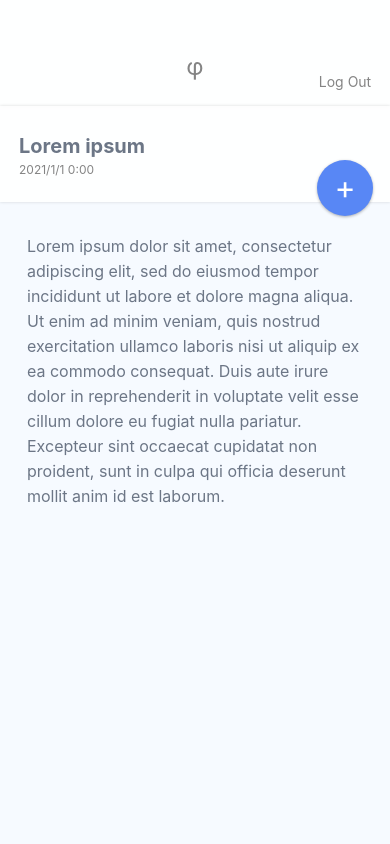
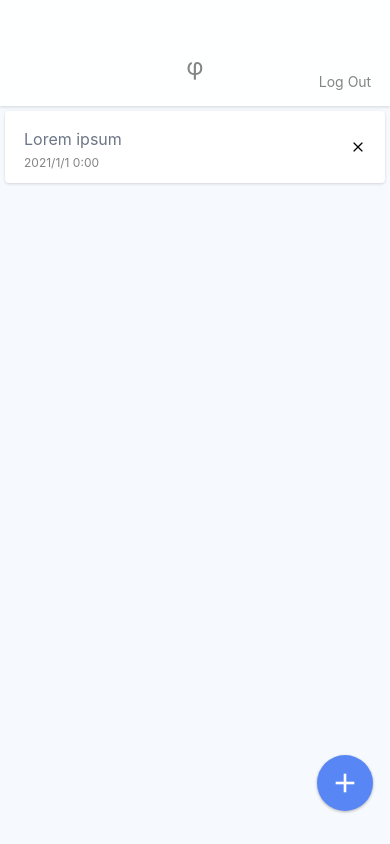
Before and after one commit to xuqxu/MemoApp2, a React Native app: screen /MemoList in a window 390 px wide. Built offline with nearby package versions, Linux system fonts and the light colour scheme.

Commit message:
アイコンフォント実装

```diff
--- a/App.jsx
+++ b/App.jsx
@@ -1,11 +1,11 @@
 import React from 'react';
 
-// import MemoListScreen from './src/screens/MemoListScreen';
-import MemoDetailScreen from './src/screens/MemoDetailScreen';
+import MemoListScreen from './src/screens/MemoListScreen';
+// import MemoDetailScreen from './src/screens/MemoDetailScreen';
 
 export default function App() {
   return (
-    // <MemoListScreen />
-    <MemoDetailScreen />
+    <MemoListScreen />
+    // <MemoDetailScreen />
   );
 }
--- a/src/components/CircleButton.jsx
+++ b/src/components/CircleButton.jsx
@@ -1,19 +1,20 @@
 import React from 'react';
-import { StyleSheet, Text, View } from 'react-native';
+import { StyleSheet, View } from 'react-native';
 import { string, shape } from 'prop-types';
+import { MaterialCommunityIcons } from '@expo/vector-icons';
 
 export default function CircleButton(props) {
-  const { children, style } = props;
+  const { style, name } = props;
   return (
     <View style={[styles.circleButton, style]}>
-      <Text style={styles.circleButtonLabel}>{children}</Text>
+      <MaterialCommunityIcons name={name} size={32} color="white" />
     </View>
   );
 }
 
 CircleButton.propTypes = {
-  children: string.isRequired,
   style: shape(),
+  name: string.isRequired,
 };
 
 CircleButton.defaultProps = {
--- a/src/components/MemoList.jsx
+++ b/src/components/MemoList.jsx
@@ -1,5 +1,6 @@
 import React from 'react';
 import { StyleSheet, Text, View } from 'react-native';
+import { Feather } from '@expo/vector-icons';
 
 export default function MemoList() {
   return (
@@ -10,7 +11,7 @@
           <Text style={styles.memoListItemDate}>2021/1/1 0:00</Text>
         </View>
         <View>
-          <Text>X</Text>
+          <Feather name="x" size={16} />
         </View>
       </View>
     </View>
--- a/src/screens/MemoDetailScreen.jsx
+++ b/src/screens/MemoDetailScreen.jsx
@@ -24,7 +24,7 @@
         </Text>
       </ScrollView>
       {/* CircleButton */}
-      <CircleButton style={{ top: 160, bottom: 'auto' }}>+</CircleButton>
+      <CircleButton style={{ top: 160, bottom: 'auto' }} name="fountain-pen-tip" />
       {/* end */}
     </View>
   );
--- a/src/screens/MemoListScreen.jsx
+++ b/src/screens/MemoListScreen.jsx
@@ -13,7 +13,7 @@
       <StatusBar style="auto" />
       <AppBar />
       <MemoList />
-      <CircleButton>+</CircleButton>
+      <CircleButton name="plus" />
     </View>
   );
 }
```
